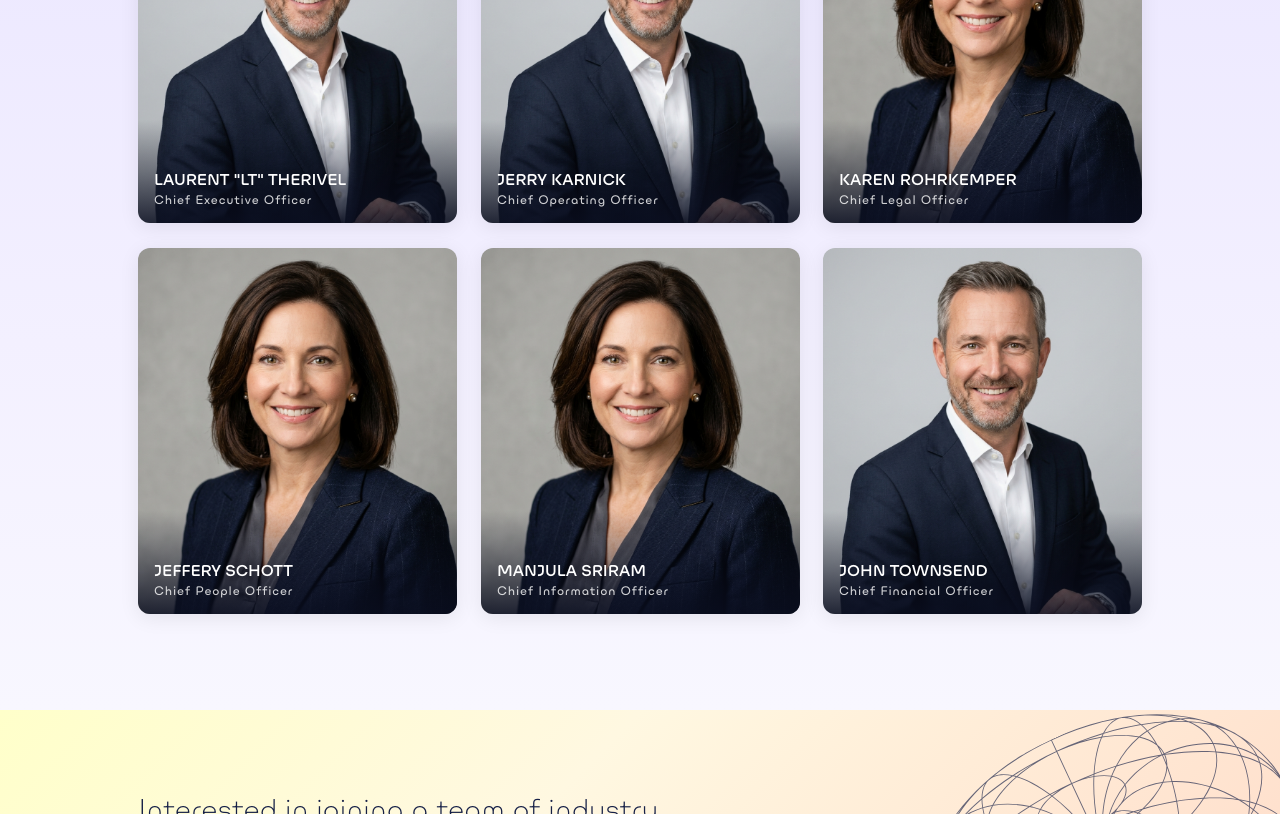
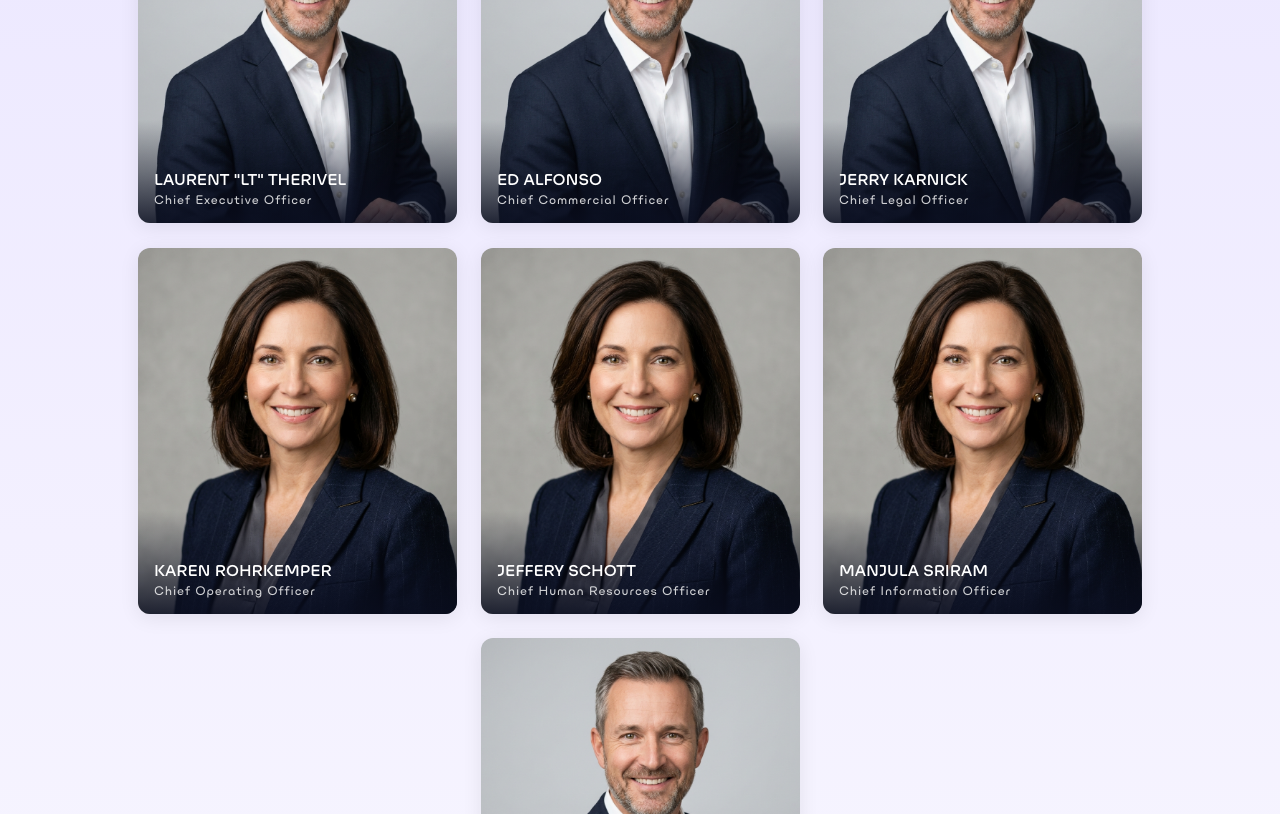
Before and after one commit to md-danish-ai/arium-website-next, a Next.js app: page /leadership in a window 1280 px wide. Shown: the part 500-1314 px from the top of the page. Built offline with nearby package versions, Linux system fonts and the light colour scheme; no server answers.

Commit message:
content: update board of directors, leadership, and media data descriptions

```diff
--- a/data/leadership.data.ts
+++ b/data/leadership.data.ts
@@ -33,27 +33,35 @@ export const LEADERSHIP_MEMBERS_FALLBACK: PeopleMemberItem[] = [
     modal_upper_section_background: "#162047",
   },
   {
-    name: "Jerry Karnick",
-    role: "Chief Operating Officer",
+    name: "Ed Alfonso",
+    role: "Chief Commercial Officer",
     image: "/images/team/placeholder-male.png",
     description:
-      "<p>Jerry Karnick oversees network deployment, engineering, and field operations across all Arium markets nationwide. With decades of operational telecom experience, Jerry directs the delivery of small cells and distributed antenna systems.</p><p>His leadership ensures projects are deployed safely, on schedule, and to the highest standards of reliability.</p>",
+      "<p>Ed Alfonso brings more than two decades of experience in the telecommunications industry, with experience leading teams in both sales and operations. Before joining Arium Networks, he most recently served as the Market Head of Mobile Networks for Nokia Americas where he held, among other roles, overall financial and operational responsibility for Nokia’s Mobile Networks business across the Americas.</p><p>Prior to his time at Nokia, Ed spent the earlier part of his career at Ericsson, where he held various leadership and management positions spanning 13 years. He also spent several years with defense contractor, Lockheed Martin, in a multitude of roles, including research and development, systems engineering, and systems test. He earned his Bachelor of Science in Electrical Engineering and Master of Science in Engineering Management from the University of Central Florida.</p>",
+    modal_upper_section_background: "#162047",
+  },
+  {
+    name: "Jerry Karnick",
+    role: "Chief Legal Officer",
+    image: "/images/team/placeholder-male.png",
+    description:
+      "<p>Jerry Karnick has nearly three decades in the telecom industry. Before joining Arium Networks, Jerry spent more than 26 years at Verizon where he held multiple senior legal and business positions, including General Counsel of Verizon Wireless and Senior Vice President for Sourcing and Corporate Assets. Most recently, Jerry served as Executive Vice President and Chief Legal Officer for Victra, Verizon's largest authorized retailer. Prior to joining Verizon, Jerry was a commercial litigator at Kirkland & Ellis.</p><p>Jerry is also a lecturer in law at the University of Pennsylvania Carey School of Law. He holds a BBA in accounting from the University of Miami, a JD from Harvard Law School, and an MBA from the University of Chicago Booth School of Business.</p>",
     modal_upper_section_background: "#162047",
   },
   {
     name: "Karen Rohrkemper",
-    role: "Chief Legal Officer",
+    role: "Chief Operating Officer",
     image: "/images/team/placeholder-female.png",
     description:
-      "<p>Karen Rohrkemper leads legal, regulatory compliance, municipal relations, and corporate governance for Arium Networks. She brings deep expertise in telecommunications right-of-way law and federal communications regulation.</p><p>Karen works closely with state and municipal leaders to facilitate lawful, collaborative infrastructure deployment.</p>",
+      "<p>Karen Rohrkemper is a telecommunications executive with more than 25 years of experience leading wireless, fiber, broadband, and infrastructure businesses. As Chief Operating Officer of Arium Networks, she oversees operations, delivery, and execution across the nation's largest small cell deployment portfolios. Prior to Arium Networks, Karen served as Senior Vice President of Implementation and Operations at Crown Castle, where she led the delivery of small cell and fiber solutions for wireless carriers and enterprise customers nationwide.</p><p>Earlier in her career at Cincinnati Bell, she held leadership roles spanning wireless operations, product management, network deployment, and broadband services, including responsibility for the company's fiber-to-the- home expansion and strategic growth initiatives. Karen serves on the board of Warriors4Wireless and holds a Bachelor of Arts degree from Northern Kentucky University.</p>",
     modal_upper_section_background: "#162047",
   },
   {
     name: "Jeffery Schott",
-    role: "Chief People Officer",
+    role: "Chief Human Resources Officer",
     image: "/images/team/placeholder-female.png",
     description:
-      "<p>Jeffery Schott has spent more than 20 years leading talent and human resources across global organizations. He leads the people strategy and execution for numerous enterprise-wide transformation initiatives.</p><p>Jeffery holds a bachelor's degree in computer science with a focus on human-computer interaction from DePaul University and a master's degree in Human Resources from Cornell University.</p>",
+      "<p>Jeffery Schott has more than 25 years of experience in both Human Resources and Operations roles. With his passion for people-focused work, he’s led teams across Corporate Communications, HR Business Partners, Employee Relations, HR Shared Services, and Inclusion Strategies.</p><p>Before joining Arium Networks, Jeffery held a distinguished career at UScellular, where he most recently served as Senior Director of Human Resources. In this role, he led the people strategy and execution for numerous enterprise-wide transformation initiatives. Jeffery holds a bachelor’s degree in computer science with a focus on human-computer interaction from DePaul University and a master's degree in Human Resources from Cornell University.</p>",
     modal_upper_section_background: "#162047",
   },
   {
@@ -61,7 +69,7 @@ export const LEADERSHIP_MEMBERS_FALLBACK: PeopleMemberItem[] = [
     role: "Chief Information Officer",
     image: "/images/team/placeholder-female.png",
     description:
-      "<p>Manjula Sriram has over 20 years of experience spanning supply chain, telecommunications and financial services. Throughout her career, she's led various technology organizations through mergers and acquisitions, integrations, and large-scale modernization initiatives.</p><p>She previously served as Chief Information Officer at Iridium Communications where she was responsible for global enterprise technology, cybersecurity, and data strategy.</p>",
+      "<p>Manjula Sriram has over 20 years of experience that spanning supply chain, telecommunications and financial services. Throughout her career, she's led various technology organizations through mergers and acquisitions, integrations, and large-scale modernization initiatives</p><p>She previously served as Chief Information Officer at Iridium Communications where she was responsible for global enterprise technology, cybersecurity, and data strategy. With experience leading multi-year transformations across B/OSS platforms, cloud and data architecture, and AI-enabled capabilities, her focus is on delivering measurable improvements in cost structure, scalability, and customer experience.</p><p>Manjula holds a Bachelor's degree in Computer Science from UW-Milwaukee, an MBA from Keller graduate school of Management, and is currently pursuing a Masters in AI from Arizona State University.</p>",
     modal_upper_section_background: "#162047",
   },
   {
@@ -69,14 +77,14 @@ export const LEADERSHIP_MEMBERS_FALLBACK: PeopleMemberItem[] = [
     role: "Chief Financial Officer",
     image: "/images/team/placeholder-male.png",
     description:
-      "<p>John Townsend has years of financial experience in the telecommunications industry. Before joining Arium Networks, he was the CFO of Ribbon Communications, Group CFO of Digicel Group, and held multiple CFO positions with Verizon, including Verizon Wireline, Verizon Wireless, Verizon Consumer, and Verizon Business.</p><p>Early in his career, John spent almost 20 years with the Vodafone Group where his roles included CFO for its Swedish, Australian and Pacific, and UK operations.</p>",
+      "<p>John Townsend has years of financial experience in the telecommunications industry. Before joining Arium Networks, he was the CFO of Ribbon Communications, Group CFO of Digicel Group, and held multiple CFO positions with Verizon, including Verizon Wireline, Verizon Wireless, Verizon Consumer, and Verizon Business. While at Verizon, John also held roles responsible for Business Transformation and Carrier Relations.</p><p>Early in his career, John spent almost 20 years with the Vodafone Group where his roles included CFO for its Swedish, Australian and Pacific, and UK operations. He spent six years as CFO for Verizon Wireless—at the time, a partnership between Vodafone and Verizon—and was also Regional CFO for Vodafone’s 14 European businesses. Before joining Vodafone, John spent a number of years with KPMG in the UK and Hong Kong. John holds a bachelor’s degree in Economics and Business Finance from Manchester University in the UK and is a Chartered Accountant.</p>",
     modal_upper_section_background: "#162047",
   },
 ];
 
 export const LEADERSHIP_CTA_FALLBACK = {
   prompt_to_cta:
-    "Interested in joining a team of industry leaders building the future of connectivity? ",
+    "Interested in joining a team of industry leaders building the future of connectivity?",
   CTA_text: "Explore Careers",
   CTA_url: "/careers",
   background_gradient:
--- a/data/where-we-build.data.ts
+++ b/data/where-we-build.data.ts
@@ -11,9 +11,9 @@ export interface WhereImageSplitData {
 }
 
 export const WHERE_HERO_FALLBACK = {
-  title: "Connected communities, connected lives",
+  title: "Building the wireless networks we rely on",
   description:
-    "We build wireless networks in the public right of way and inside private venues, helping keep communities connected, safe, and ready for what's next.",
+    "We build wireless infrastructure in two main places: out in communities and inside buildings and venues. Each environment has unique needs, so we design each network to fit the space and people that use them.",
   background_image: "/images/backgrounds/challenges.png",
   background_image_position: "center top",
   CTA_text: "Contact Us",
```
Also changed, not shown: data/board-of-directors.data.ts (+7 -8 lines).
